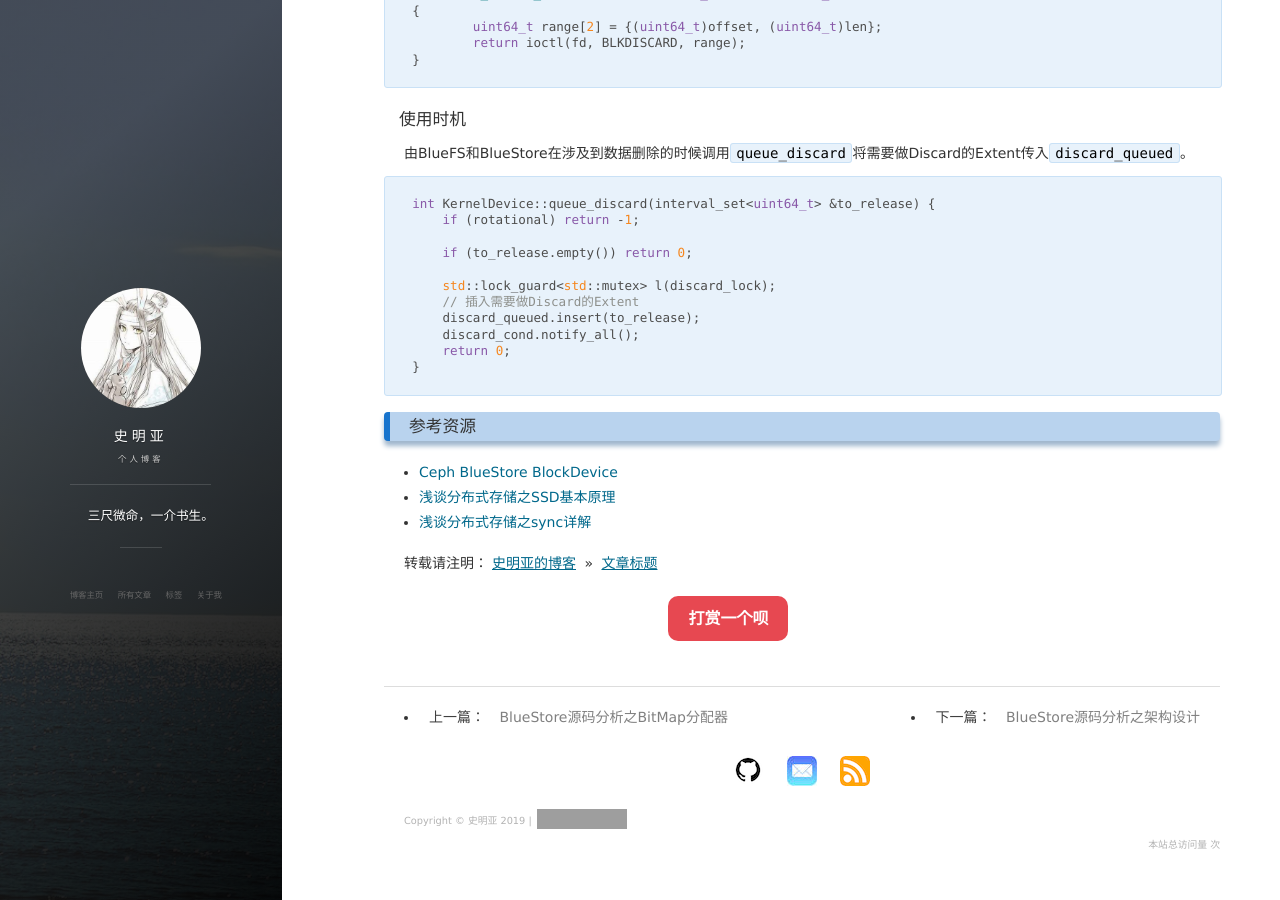
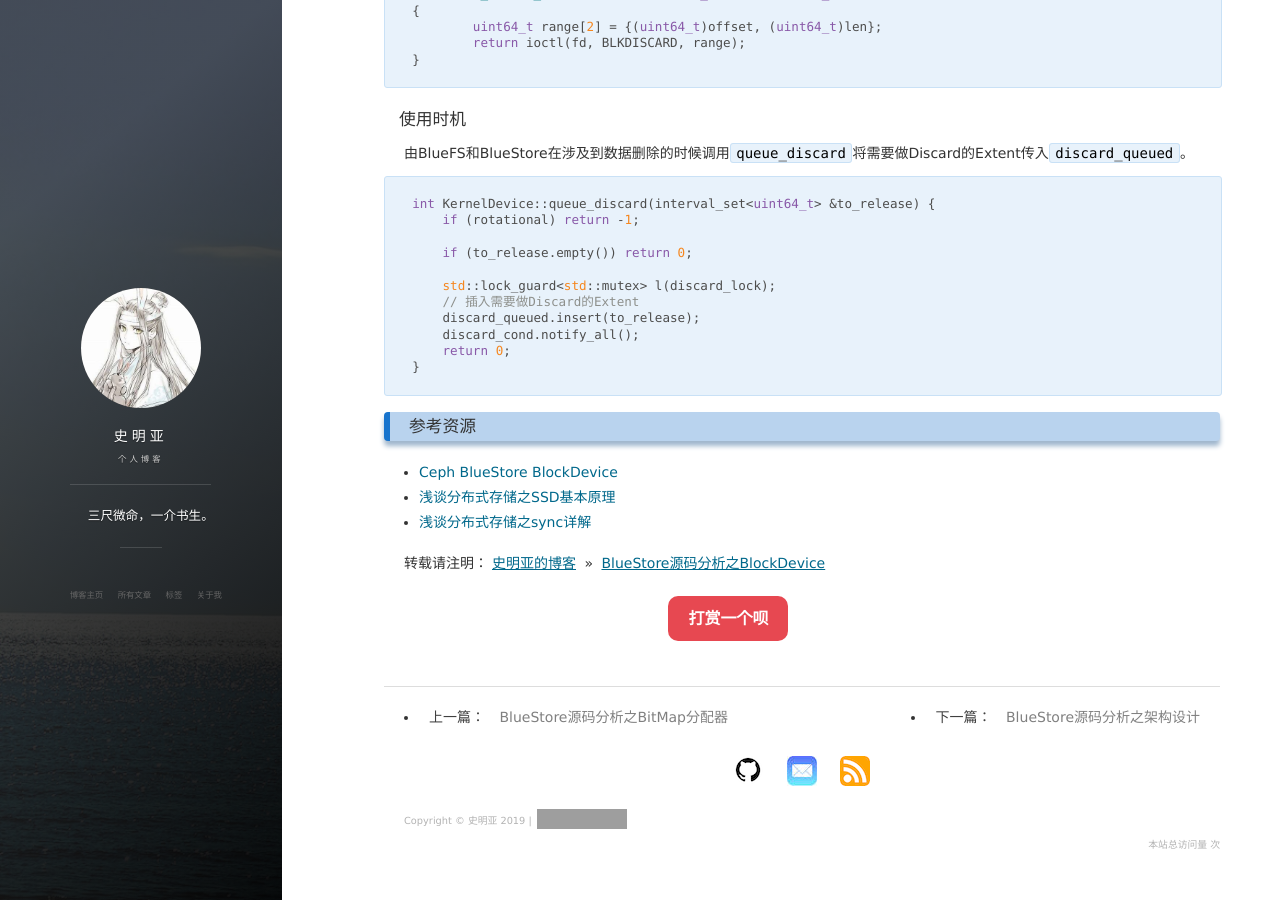
Before and after one commit to shimingyah/shimingyah.github.io, a Jekyll site: the page built from _posts/2019-09-16-BlueStore源码分析之BlockDevice.md, in a window 1280 px wide and 900 px high, scrolled down 7089 px. Built offline with Jekyll 4.4.1, drawn with Linux system fonts in a browser that asks for light colours; nearby versions of some CDN libraries; comment, search, counter and statistics services are not loaded; grey boxes are pictures that could not be loaded.

Commit message:
update blog: BlueStore源码分析之BlockDevice

````diff
--- a/_posts/2019-09-16-BlueStore源码分析之BlockDevice.md
+++ b/_posts/2019-09-16-BlueStore源码分析之BlockDevice.md
@@ -179,7 +179,7 @@ BlueStore通过Libaio来实现异步IO，而其通常使用的IO模式也是异
 * aio\_queue\_t：用于初始化、提交、收割IO，一个裸设备一个aio队列。
 * BlockDevice：裸设备对应结构体，aio队列会提交IO到裸设备。
 
-![](http://img-ys011.didistatic.com/static/anything/aio.png1)
+![](http://img-ys011.didistatic.com/static/anything/aio.png)
 
 ```
 struct aio_t {
@@ -412,4 +412,4 @@ int KernelDevice::queue_discard(interval_set<uint64_t> &to_release) {
 * [浅谈分布式存储之SSD基本原理](https://shimingyah.github.io/2019/07/%E6%B5%85%E8%B0%88%E5%88%86%E5%B8%83%E5%BC%8F%E5%AD%98%E5%82%A8%E4%B9%8BSSD%E5%9F%BA%E6%9C%AC%E5%8E%9F%E7%90%86/)
 * [浅谈分布式存储之sync详解](https://shimingyah.github.io/2019/10/%E6%B5%85%E8%B0%88%E5%88%86%E5%B8%83%E5%BC%8F%E5%AD%98%E5%82%A8%E4%B9%8Bsync%E8%AF%A6%E8%A7%A3/)
 
-转载请注明：[史明亚的博客](https://shimingyah.github.io) » [文章标题](文章链接)
+转载请注明：[史明亚的博客](https://shimingyah.github.io) » [BlueStore源码分析之BlockDevice](文章链接)
````
